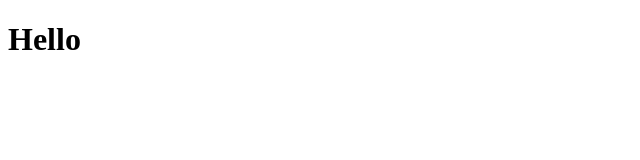
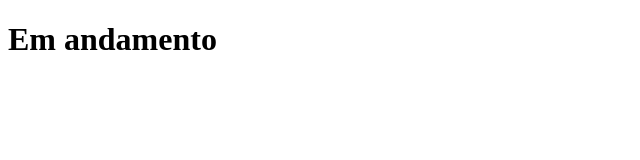
Before and after one commit to visaran/visaran.github.io, a plain HTML site: page index.html in a window 1280 px wide. Shown: the whole page, without its empty margins (0-640 px from the left). Drawn offline with Linux system fonts and the light colour scheme.

Commit message:
Update index.html

```diff
--- a/index.html
+++ b/index.html
@@ -2,9 +2,9 @@
 <html lang="en">
 <head>
 	<meta charset="UTF-8">
-	<title>Oi</title>
+	<title>Vinicius Saran - Front-End Developer</title>
 </head>
 <body>
-	<h1>Hello</h1>
+	<h1>Em andamento</h1>
 </body>
 </html>
```
